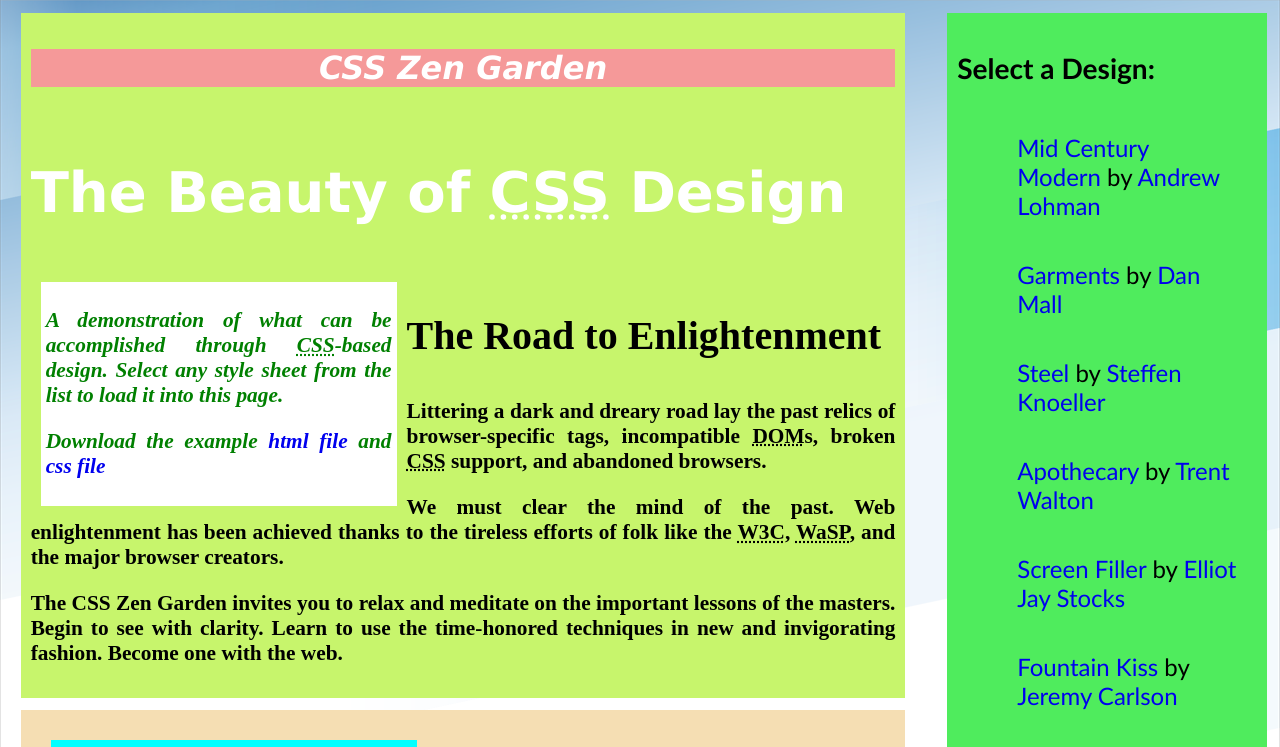
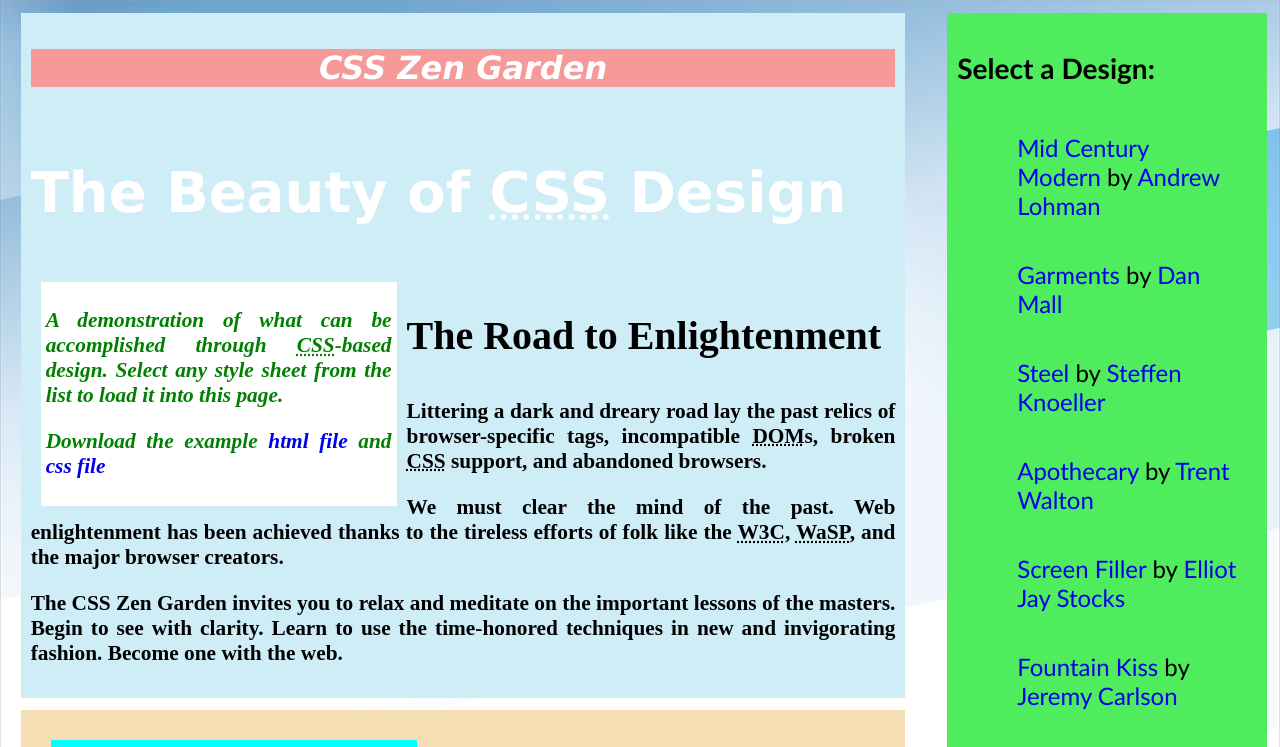
Before and after one commit to mniyonshuti/waplab3, a plain HTML site: page lab3.html in a window 1280 px wide. Shown: the top 747 px of the page. Drawn offline with Linux system fonts and the light colour scheme; files whose address does not match are found by name.

Commit message:
lab6 submission

```diff
--- a/css/lab3.css
+++ b/css/lab3.css
@@ -4,7 +4,7 @@
 }
 
 .intro{
-    background-color: rgb(199, 245, 108);
+    background-color: rgb(207, 237, 247);
     width: 70%;
     box-sizing: border-box;
     padding: 10px;
```
